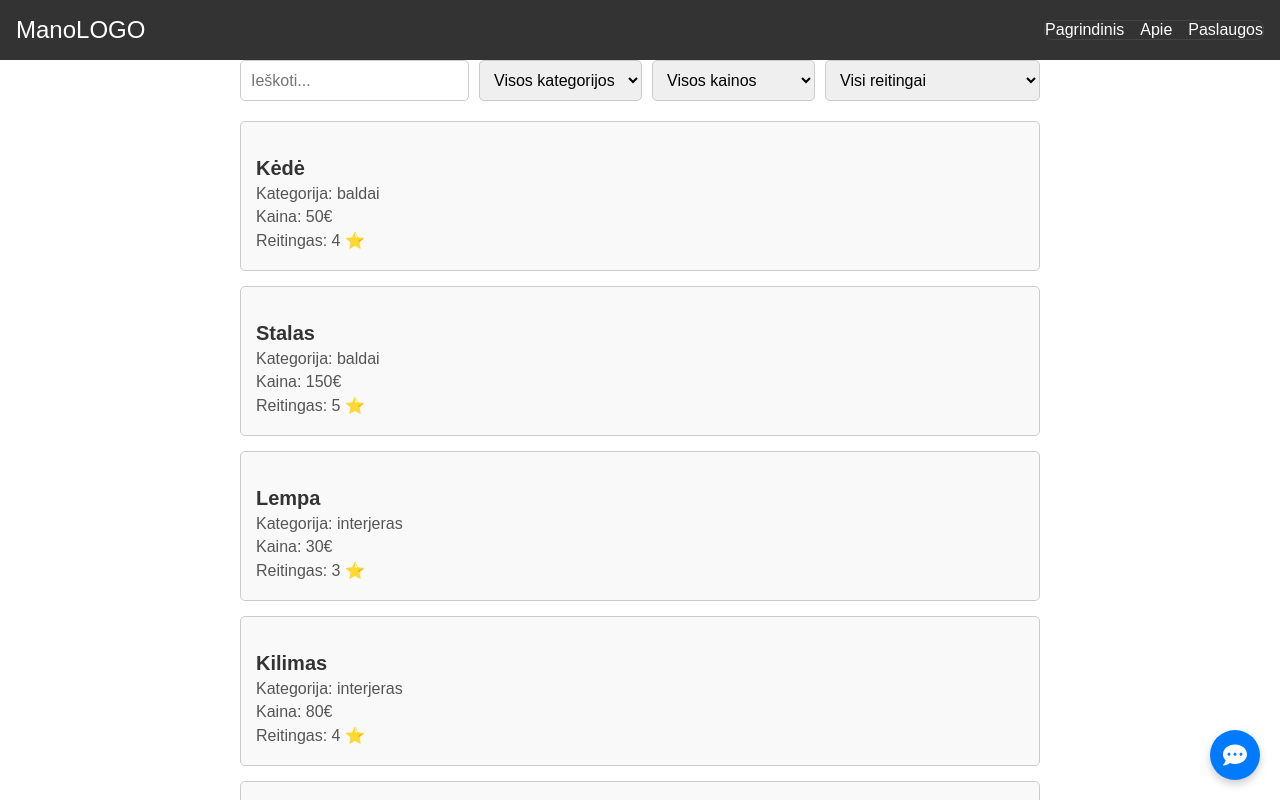
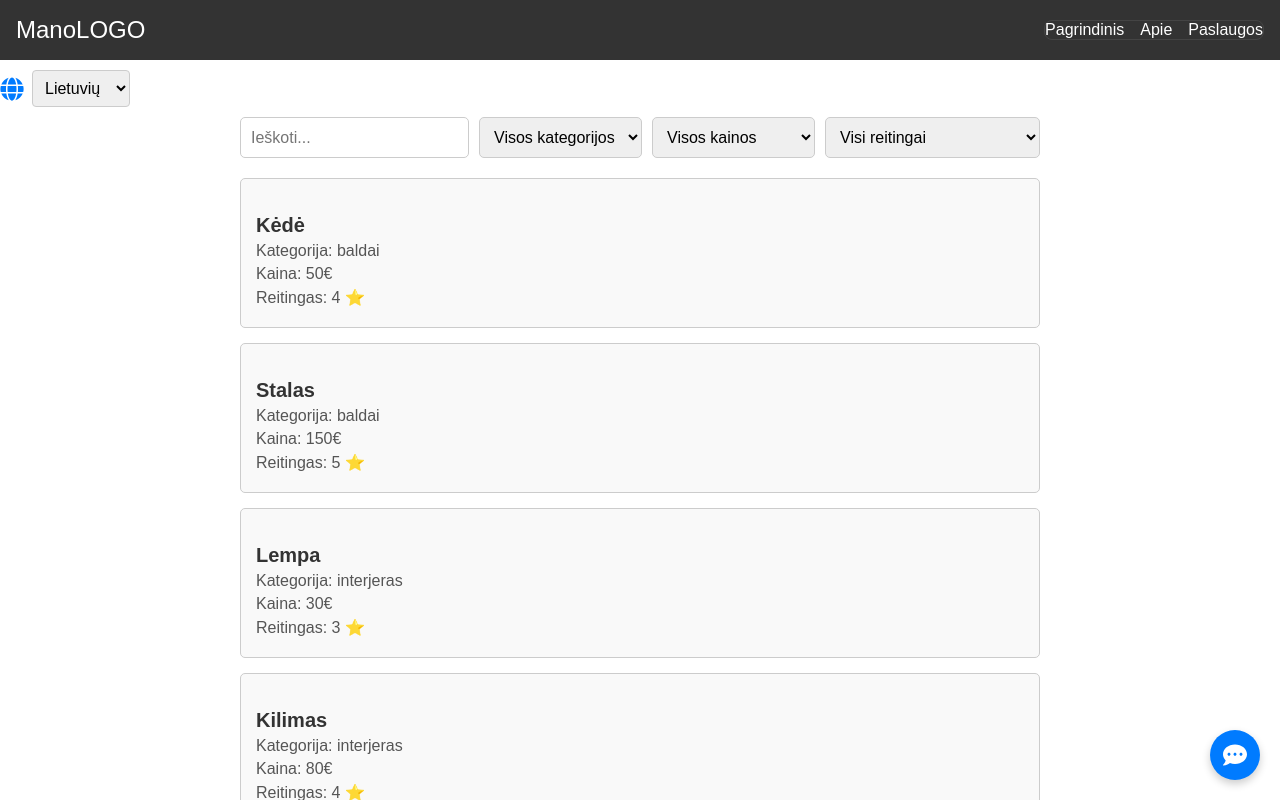
Before and after one commit to Zigmas-dev/react-templates, a React (Vite) app in the folder templates/: page / in a window 1280 px wide. Shown: the top 800 px of the page. Built offline with nearby package versions, Linux system fonts and the light colour scheme.

Commit message:
pridėtas languageselector, pakoreguoti sass ir app

```diff
--- a/templates/src/App.jsx
+++ b/templates/src/App.jsx
@@ -1,5 +1,6 @@
 
 import Header from "./components/Header";
+import LanguageSelector from "./components/LanguageSelector";
 import SocialMedia from "./components/SocialMedia";
 import CategoryLink from "./components/CategoryLink";
 import Main from "./components/Main";
@@ -33,12 +34,11 @@ import "./index.scss";
 
 const App = () => {
 
-
-
   return (
     <div>
       <Header />
       <Loader />
+      <LanguageSelector />
       <SearchWithFilters />
       <Banner />
       <SocialMedia />
--- /dev/null
+++ b/templates/src/components/LanguageSelector.jsx
@@ -0,0 +1,50 @@
+import { useState } from "react";
+import PropTypes from "prop-types";
+import { FaGlobe } from "react-icons/fa";
+import "./languageselector.scss";
+
+const LanguageSelector = () => {
+    const [selectedLanguage, setSelectedLanguage] = useState("lt");
+
+    const languages = [
+      { code: "lt", label: "Lietuvių" },
+      { code: "en", label: "English" },
+      { code: "ru", label: "Русский" },
+    ];
+
+    const handleLanguageChange = (language) => {
+      setSelectedLanguage(language);
+      console.log(`Pasirinkta kalba: ${language}`);
+      // Čia galite pridėti papildomą logiką, pvz., lokalizacijos keitimą
+    };
+
+    return (
+      <div className="language-selector">
+        <FaGlobe className="icon" />
+        <select
+          value={selectedLanguage}
+          onChange={(e) => handleLanguageChange(e.target.value)}
+          aria-label="Pasirinkti kalbą"
+        >
+          {languages.map((lang) => (
+            <option key={lang.code} value={lang.code}>
+              {lang.label}
+            </option>
+          ))}
+        </select>
+      </div>
+    );
+  };
+
+LanguageSelector.propTypes = {
+  selectedLanguage: PropTypes.string.isRequired,
+  onLanguageChange: PropTypes.func.isRequired,
+  languages: PropTypes.arrayOf(
+    PropTypes.shape({
+      code: PropTypes.string.isRequired,
+      label: PropTypes.string.isRequired,
+    })
+  ).isRequired,
+};
+
+export default LanguageSelector;
--- a/templates/src/components/banner.scss
+++ b/templates/src/components/banner.scss
@@ -5,6 +5,7 @@
     height: 50px;
     display: flex;
     align-items: center;
+    margin-bottom: 10px;
   }
 
   .banner-text {
--- a/templates/src/components/header.scss
+++ b/templates/src/components/header.scss
@@ -5,6 +5,7 @@
   padding: 1rem;
   background-color: #333;
   color: #fff;
+  margin-bottom: 10px;
 
   .logo {
     font-size: 1.5rem;
--- /dev/null
+++ b/templates/src/components/languageselector.scss
@@ -0,0 +1,24 @@
+.language-selector {
+    display: flex;
+    align-items: center;
+    gap: 0.5rem;
+    margin-bottom: 10px;
+
+    .icon {
+      color: #007bff;
+      font-size: 1.5rem;
+    }
+
+    select {
+      padding: 0.5rem;
+      border: 1px solid #ccc;
+      border-radius: 4px;
+      font-size: 1rem;
+      cursor: pointer;
+
+      &:focus {
+        outline: none;
+        border-color: #007bff;
+      }
+    }
+  }
--- a/templates/src/components/notificationbar.scss
+++ b/templates/src/components/notificationbar.scss
@@ -3,6 +3,7 @@
     align-items: center;
     justify-content: space-between;
     padding: 10px 20px;
+    margin-bottom: 10px;
     font-size: 16px;
     color: #fff;
     font-weight: bold;
```
